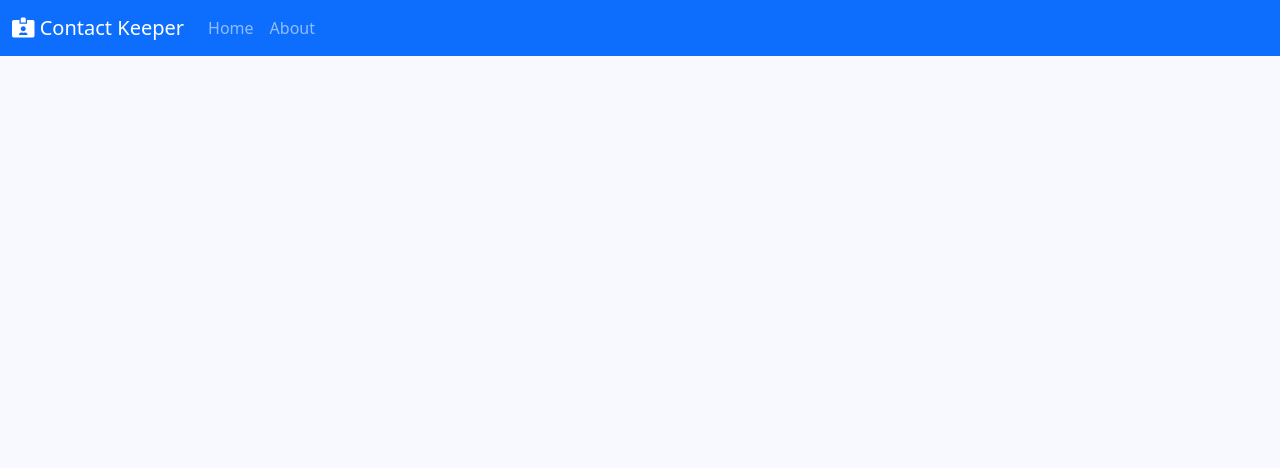
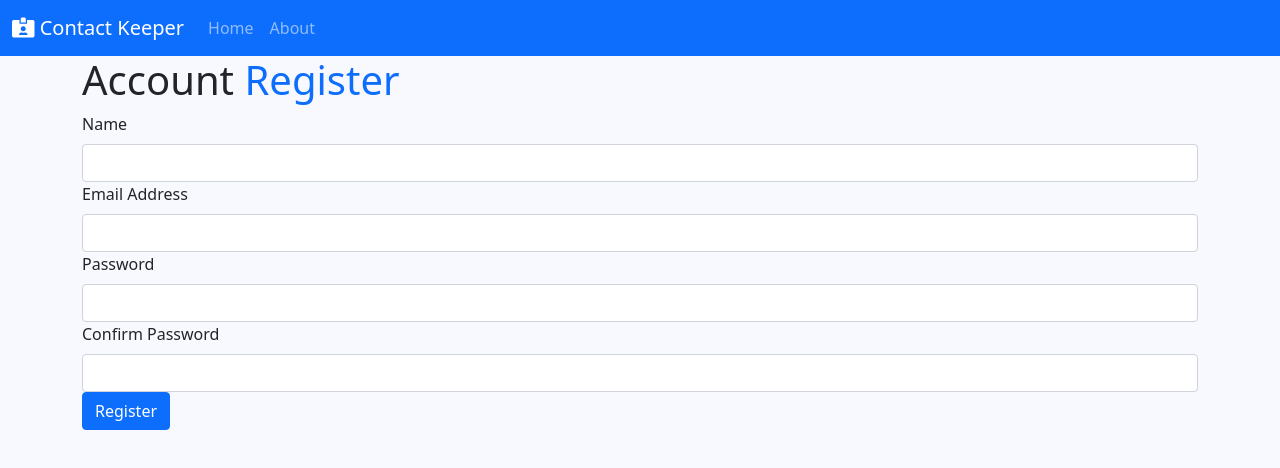
Before and after one commit to Linkinlog/contact-keeper, a React (Create React App) app in the folder client/: page /register in a window 1280 px wide. Shown: the top 468 px of the page. Built offline with nearby package versions, Linux system fonts and the light colour scheme.

Commit message:
added register page and route

```diff
--- a/client/src/App.js
+++ b/client/src/App.js
@@ -1,14 +1,19 @@
+import { BrowserRouter as Router, Route, Switch } from 'react-router-dom';
+
 import { Navbar } from './components/layout/Navbar';
-import { BrowserRouter as Router, Route, Switch } from 'react-router-dom';
 import { Fragment } from 'react';
 import { Home } from './components/pages/Home';
 import { About } from './components/pages/About';
+import { Register } from './components/auth/Register';
+
 import ContactState from './context/contact/ContactState';
+import AuthState from './context/auth/AuthState';
 
 import './App.css';
 
 const App = () => {
 	return (
+		<AuthState>
 			<ContactState>
 				<Router>
 					<Fragment>
@@ -17,11 +22,13 @@ const App = () => {
 							<Switch>
 								<Route exact path='/' component={Home} />
 								<Route exact path='/about' component={About} />
+								<Route exact path='/register' component={Register} />
 							</Switch>
 						</div>
 					</Fragment>
 				</Router>
 			</ContactState>
+		</AuthState>
 	);
 };
 
--- /dev/null
+++ b/client/src/components/auth/Register.js
@@ -0,0 +1,41 @@
+import React, { useState } from 'react';
+
+export const Register = () => {
+	const [user, setUser] = useState({
+		name: '',
+		email: '',
+		password: '',
+		password2: '',
+	});
+
+	const { name, email, password, password2 } = user;
+
+	const onChange = e => {
+		setUser({...user, [e.target.name]: e.target.value})
+	}
+
+	return (
+		<div className='col'>
+			<h1>
+				Account <span className='text-primary'>Register</span>
+			</h1>
+			<form>
+				<label className='form-label' htmlFor='name'>Name</label>
+				<input type='text' name='name' value={name} className='form-control' onChange={onChange} />
+			</form>
+			<form>
+				<label className='form-label' htmlFor='email'>Email Address</label>
+				<input type='email' name='email' value={email} className='form-control' onChange={onChange} />
+			</form>
+			<form>
+				<label className='form-label' htmlFor='password'>Password</label>
+				<input type='password' name='password' value={password} className='form-control' onChange={onChange} />
+			</form>
+			<form>
+				<label className='form-label' htmlFor='password2'>Confirm Password</label>
+				<input type='password2' name='password2' value={password2} className='form-control' onChange={onChange} />
+				<input type="submit" value="Register" className='btn btn-primary' />
+			</form>
+		</div>
+	);
+};
```
Lines whose indentation alone changed are shown as unchanged.
